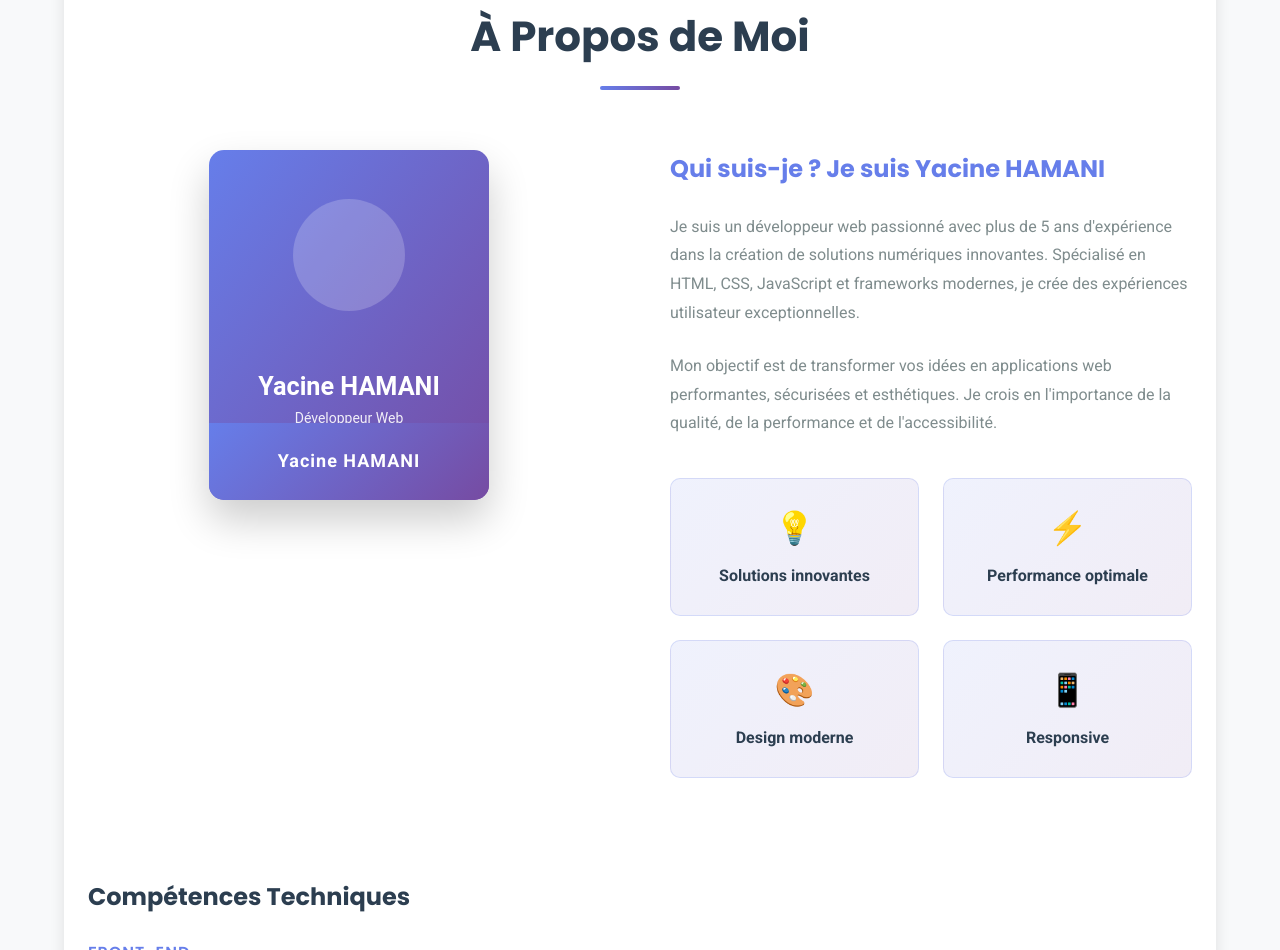
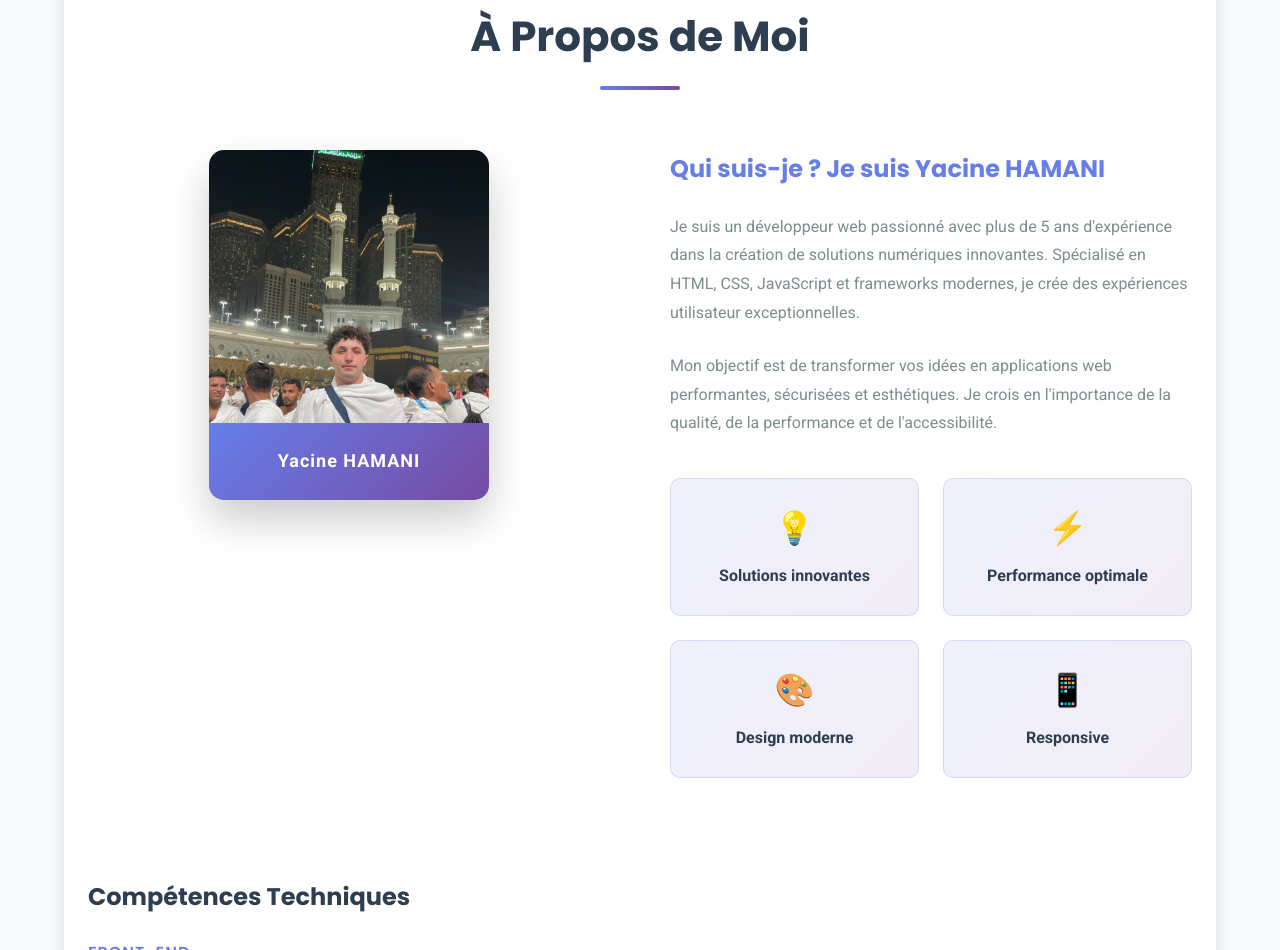
Before and after one commit to zakiyacineyt/checkpoint-css, a website: page index.html in a window 1280 px wide. Shown: the part 1092-2042 px from the top of the page. Drawn offline with Linux system fonts and the light colour scheme.

Commit message:
Update profile image source in index.html

```diff
--- a/index.html
+++ b/index.html
@@ -71,7 +71,7 @@
                     <!-- Photo de profil -->
                     <div class="profile-section">
                         <div class="profile-image-container">
-                            <img src="assets/images/profile/profile.svg" alt="Yacine HAMANI" class="profile-image">
+                            <img src="profile.jpg" alt="Yacine HAMANI" class="profile-image">
                             <div class="profile-badge">Yacine HAMANI</div>
                         </div>
                     </div>
```
